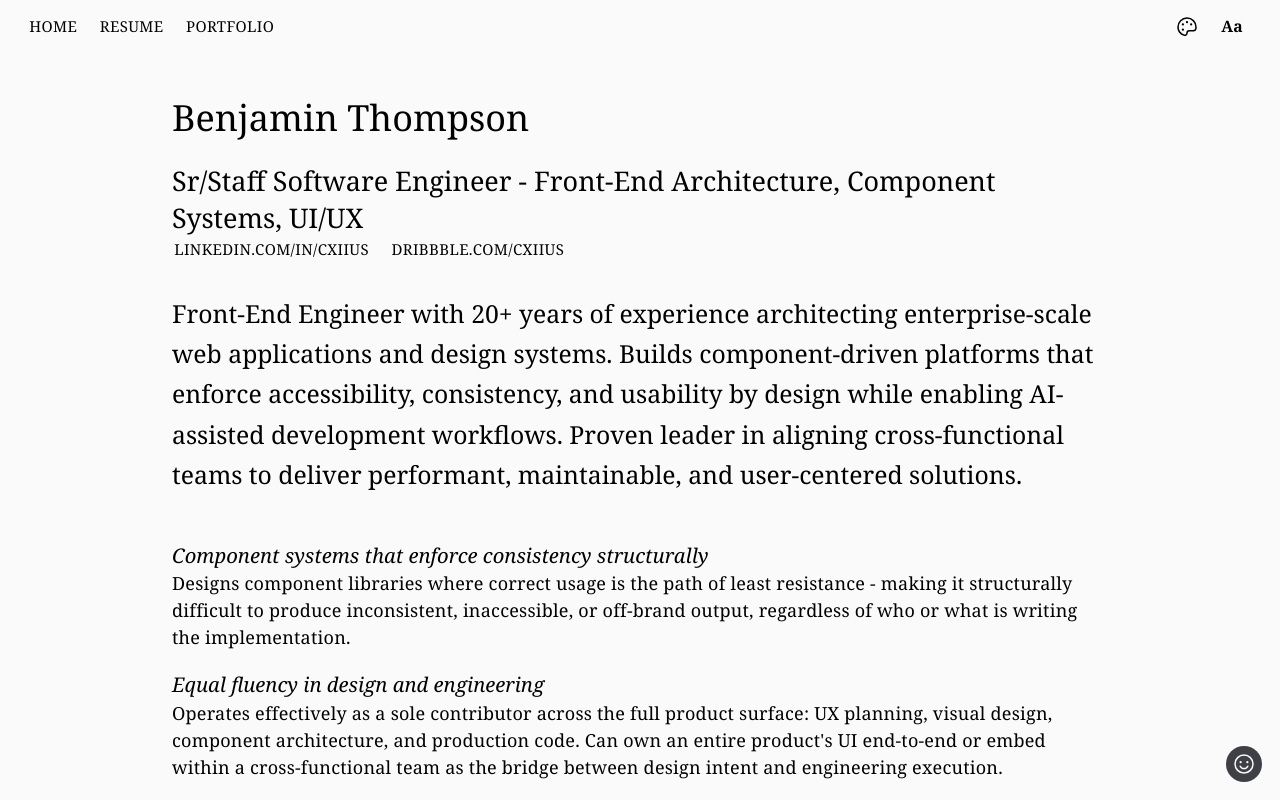
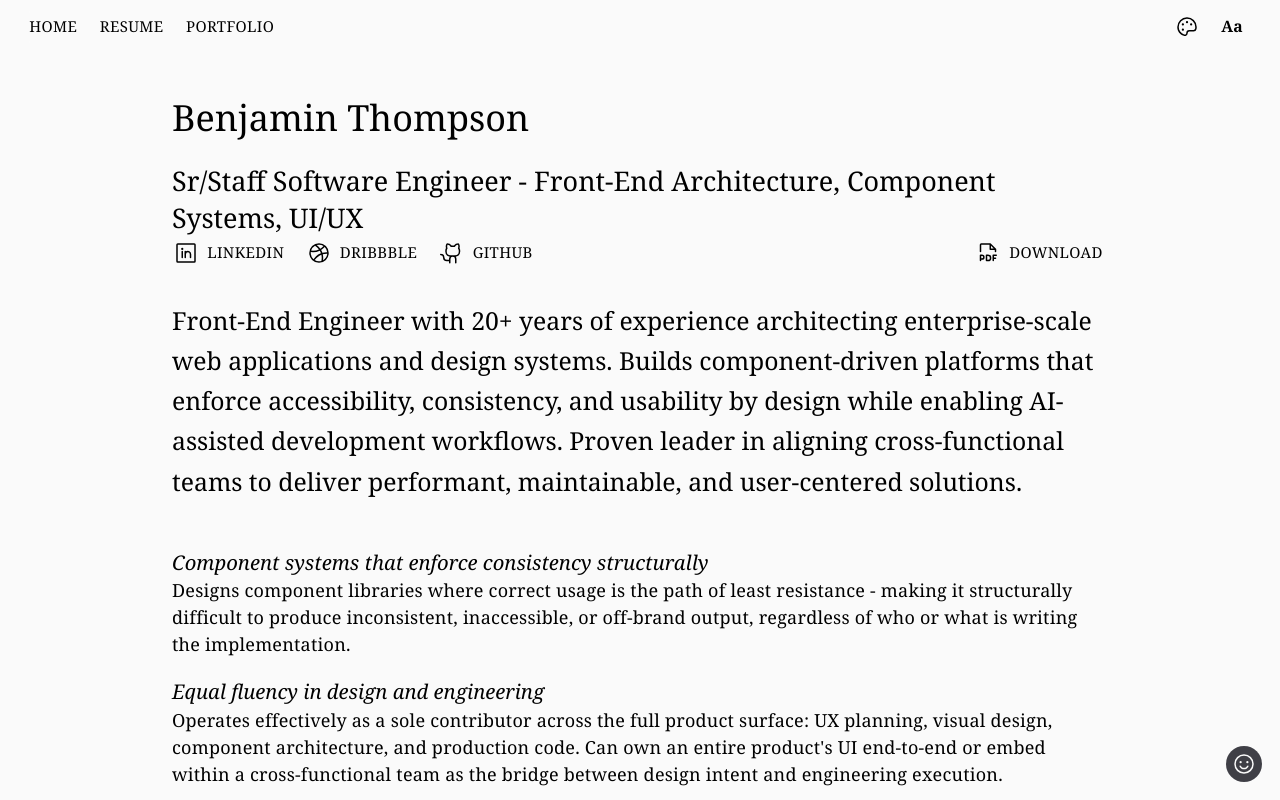
Before and after one commit to pixelsailor/cxiius, a SvelteKit app: page /resume in a window 1280 px wide. Shown: the top 800 px of the page. Built offline with nearby package versions, Linux system fonts and the light colour scheme; a web font is replaced by a local one.

Commit message:
add social link icons and pdf download

```diff
--- a/src/lib/content/identity.ts
+++ b/src/lib/content/identity.ts
@@ -15,6 +15,7 @@ export type Identity = {
 		url: string;
 		linkedin: string;
 		dribbble: string;
+		github: string;
 	};
 	yearsExperience: number;
 	summary: string;
@@ -31,7 +32,8 @@ const data: Identity = {
 		email: 'ben@cxii.us',
 		url: 'cxii.us',
 		linkedin: 'linkedin.com/in/cxiius',
-		dribbble: 'dribbble.com/cxiius'
+		dribbble: 'dribbble.com/cxiius',
+		github: 'github.com/pixelsailor/cxiius'
 	},
 	yearsExperience: 25,
 	summary:
--- /dev/null
+++ b/src/lib/ui/icons/DribbbleIcon.svelte
@@ -0,0 +1,16 @@
+<script lang="ts">
+	import IconRoot from './IconRoot.svelte';
+	import type { IconSize } from './IconSize';
+
+	let { size, ariaLabel }: { size?: IconSize | number; ariaLabel?: string } = $props();
+</script>
+
+<IconRoot {size} {ariaLabel}>
+	{#snippet children(iconSize: number | IconSize, ariaLabel: string)}
+		<svg xmlns="http://www.w3.org/2000/svg" width={iconSize} height={iconSize} fill="currentColor" viewBox="0 0 256 256" aria-label={ariaLabel || 'Dribbble icon'}>
+			<path
+				d="M128,24A104,104,0,1,0,232,128,104.11,104.11,0,0,0,128,24Zm87.65,96.18Q211.83,120,208,120a168.58,168.58,0,0,0-43.94,5.84A166.52,166.52,0,0,0,150.61,96a168.32,168.32,0,0,0,38.2-31.55A87.78,87.78,0,0,1,215.65,120.18ZM176.28,54.46A151.75,151.75,0,0,1,142,82.52a169.22,169.22,0,0,0-38.63-39,88,88,0,0,1,73,10.94ZM85.65,50.88a153.13,153.13,0,0,1,42,39.18A151.82,151.82,0,0,1,64,104a154.19,154.19,0,0,1-20.28-1.35A88.39,88.39,0,0,1,85.65,50.88ZM40,128a87.73,87.73,0,0,1,.53-9.64A168.85,168.85,0,0,0,64,120a167.84,167.84,0,0,0,72.52-16.4,150.82,150.82,0,0,1,12.31,27.13,167.11,167.11,0,0,0-24.59,11.6,169.22,169.22,0,0,0-55.07,51.06A87.8,87.8,0,0,1,40,128Zm42,75a152.91,152.91,0,0,1,50.24-46.79,148.81,148.81,0,0,1,20.95-10,152.48,152.48,0,0,1,3.73,33.47,152.93,152.93,0,0,1-3.49,32.56A87.92,87.92,0,0,1,82,203Zm89.06,1.73a170,170,0,0,0,1.86-25,168.69,168.69,0,0,0-4.45-38.47A152.31,152.31,0,0,1,208,136q3.8,0,7.61.19A88.13,88.13,0,0,1,171.06,204.72Z"
+			></path>
+		</svg>
+	{/snippet}
+</IconRoot>
--- /dev/null
+++ b/src/lib/ui/icons/GithubIcon.svelte
@@ -0,0 +1,16 @@
+<script lang="ts">
+	import IconRoot from './IconRoot.svelte';
+	import type { IconSize } from './IconSize';
+
+	let { size, ariaLabel }: { size?: IconSize | number; ariaLabel?: string } = $props();
+</script>
+
+<IconRoot {size} {ariaLabel}>
+	{#snippet children(iconSize: number | IconSize, ariaLabel: string)}
+		<svg xmlns="http://www.w3.org/2000/svg" width={iconSize} height={iconSize} fill="currentColor" viewBox="0 0 256 256" aria-label={ariaLabel || 'Github icon'}>
+			<path
+				d="M208.31,75.68A59.78,59.78,0,0,0,202.93,28,8,8,0,0,0,196,24a59.75,59.75,0,0,0-48,24H124A59.75,59.75,0,0,0,76,24a8,8,0,0,0-6.93,4,59.78,59.78,0,0,0-5.38,47.68A58.14,58.14,0,0,0,56,104v8a56.06,56.06,0,0,0,48.44,55.47A39.8,39.8,0,0,0,96,192v8H72a24,24,0,0,1-24-24A40,40,0,0,0,8,136a8,8,0,0,0,0,16,24,24,0,0,1,24,24,40,40,0,0,0,40,40H96v16a8,8,0,0,0,16,0V192a24,24,0,0,1,48,0v40a8,8,0,0,0,16,0V192a39.8,39.8,0,0,0-8.44-24.53A56.06,56.06,0,0,0,216,112v-8A58.14,58.14,0,0,0,208.31,75.68ZM200,112a40,40,0,0,1-40,40H112a40,40,0,0,1-40-40v-8a41.74,41.74,0,0,1,6.9-22.48A8,8,0,0,0,80,73.83a43.81,43.81,0,0,1,.79-33.58,43.88,43.88,0,0,1,32.32,20.06A8,8,0,0,0,119.82,64h32.35a8,8,0,0,0,6.74-3.69,43.87,43.87,0,0,1,32.32-20.06A43.81,43.81,0,0,1,192,73.83a8.09,8.09,0,0,0,1,7.65A41.72,41.72,0,0,1,200,104Z"
+			></path>
+		</svg>
+	{/snippet}
+</IconRoot>
--- /dev/null
+++ b/src/lib/ui/icons/LinkedInIcon.svelte
@@ -0,0 +1,16 @@
+<script lang="ts">
+	import IconRoot from './IconRoot.svelte';
+	import type { IconSize } from './IconSize';
+
+	let { size, ariaLabel }: { size?: IconSize | number; ariaLabel?: string } = $props();
+</script>
+
+<IconRoot {size} {ariaLabel}>
+	{#snippet children(iconSize: number | IconSize, ariaLabel: string)}
+		<svg xmlns="http://www.w3.org/2000/svg" width={iconSize} height={iconSize} fill="currentColor" viewBox="0 0 256 256" aria-label={ariaLabel || 'LinkedIn icon'}>
+			<path
+				d="M216,24H40A16,16,0,0,0,24,40V216a16,16,0,0,0,16,16H216a16,16,0,0,0,16-16V40A16,16,0,0,0,216,24Zm0,192H40V40H216V216ZM96,112v64a8,8,0,0,1-16,0V112a8,8,0,0,1,16,0Zm88,28v36a8,8,0,0,1-16,0V140a20,20,0,0,0-40,0v36a8,8,0,0,1-16,0V112a8,8,0,0,1,15.79-1.78A36,36,0,0,1,184,140ZM100,84A12,12,0,1,1,88,72,12,12,0,0,1,100,84Z"
+			></path>
+		</svg>
+	{/snippet}
+</IconRoot>
--- /dev/null
+++ b/src/lib/ui/icons/PdfIcon.svelte
@@ -0,0 +1,16 @@
+<script lang="ts">
+	import IconRoot from './IconRoot.svelte';
+	import type { IconSize } from './IconSize';
+
+	let { size, ariaLabel }: { size?: IconSize | number; ariaLabel?: string } = $props();
+</script>
+
+<IconRoot {size} {ariaLabel}>
+	{#snippet children(iconSize: number | IconSize, ariaLabel: string)}
+		<svg xmlns="http://www.w3.org/2000/svg" width={iconSize} height={iconSize} fill="currentColor" viewBox="0 0 256 256" aria-label={ariaLabel || 'PDF icon'}>
+			<path
+				d="M224,152a8,8,0,0,1-8,8H192v16h16a8,8,0,0,1,0,16H192v16a8,8,0,0,1-16,0V152a8,8,0,0,1,8-8h32A8,8,0,0,1,224,152ZM92,172a28,28,0,0,1-28,28H56v8a8,8,0,0,1-16,0V152a8,8,0,0,1,8-8H64A28,28,0,0,1,92,172Zm-16,0a12,12,0,0,0-12-12H56v24h8A12,12,0,0,0,76,172Zm88,8a36,36,0,0,1-36,36H112a8,8,0,0,1-8-8V152a8,8,0,0,1,8-8h16A36,36,0,0,1,164,180Zm-16,0a20,20,0,0,0-20-20h-8v40h8A20,20,0,0,0,148,180ZM40,112V40A16,16,0,0,1,56,24h96a8,8,0,0,1,5.66,2.34l56,56A8,8,0,0,1,216,88v24a8,8,0,0,1-16,0V96H152a8,8,0,0,1-8-8V40H56v72a8,8,0,0,1-16,0ZM160,80h28.69L160,51.31Z"
+			></path>
+		</svg>
+	{/snippet}
+</IconRoot>
--- a/src/lib/ui/icons/index.ts
+++ b/src/lib/ui/icons/index.ts
@@ -1,11 +1,15 @@
 import CloseIcon from './CloseIcon.svelte';
 import DesktopIcon from './DesktopIcon.svelte';
 import DimSunIcon from './DimSunIcon.svelte';
+import DribbbleIcon from './DribbbleIcon.svelte';
+import GithubIcon from './GithubIcon.svelte';
+import LinkedInIcon from './LinkedInIcon.svelte';
 import MoonIcon from './MoonIcon.svelte';
 import MoonStarsIcon from './MoonStarsIcon.svelte';
 import PaletteIcon from './PaletteIcon.svelte';
+import PdfIcon from './PdfIcon.svelte';
 import SmileyIcon from './SmileyIcon.svelte';
 import SunIcon from './SunIcon.svelte';
 import SunHorizonIcon from './SunHorizonIcon.svelte';
 
-export { CloseIcon, DesktopIcon, MoonIcon, MoonStarsIcon, SunIcon, DimSunIcon, SunHorizonIcon, SmileyIcon, PaletteIcon };
+export { CloseIcon, DesktopIcon, MoonIcon, MoonStarsIcon, SunIcon, DimSunIcon, SunHorizonIcon, SmileyIcon, PaletteIcon, LinkedInIcon, DribbbleIcon, PdfIcon, GithubIcon };
--- a/src/routes/resume/+page.svelte
+++ b/src/routes/resume/+page.svelte
@@ -1,6 +1,11 @@
 <script lang="ts">
 	import { Button } from 'bits-ui';
 	import type { PageProps } from './$types';
+	import { resolve } from '$app/paths';
+	import type { Pathname } from '$app/types';
+	import { LinkedInIcon, DribbbleIcon, GithubIcon, PdfIcon } from '$lib/ui/icons';
+
+	const resumePdfPath = '/assets/ben-thompson__frontend-swe.pdf' as Pathname;
 
 	let { data }: PageProps = $props();
 </script>
@@ -22,10 +27,28 @@
 			<h2 class="headline-small role">{data.identity.role}</h2>
 			<ul class="supporting-links link">
 				<li class="supporting-link">
-					<a href="https://{data.identity.contact.linkedin}">{data.identity.contact.linkedin}</a>
+					<a href="https://{data.identity.contact.linkedin}" class="linkedin-link">
+						<LinkedInIcon size="sm" ariaLabel="LinkedIn" />
+						LinkedIn
+					</a>
 				</li>
 				<li class="supporting-link">
-					<a href="https://{data.identity.contact.dribbble}">{data.identity.contact.dribbble}</a>
+					<a href="https://{data.identity.contact.dribbble}" class="dribbble-link">
+						<DribbbleIcon size="sm" ariaLabel="Dribbble" />
+						Dribbble
+					</a>
+				</li>
+				<li class="supporting-link">
+					<a href="https://{data.identity.contact.github}" class="github-link">
+						<GithubIcon size="sm" ariaLabel="Github" />
+						Github
+					</a>
+				</li>
+				<li class="supporting-link align-right">
+					<a href={resolve(resumePdfPath)} class="pdf-link" download>
+						<PdfIcon size="sm" ariaLabel="PDF" />
+						Download
+					</a>
 				</li>
 			</ul>
 		</section>
@@ -121,6 +144,31 @@
 		padding: 0;
 		margin: 0;
 		list-style: none;
+	}
+
+	.supporting-link a {
+		display: flex;
+		flex-direction: row;
+		align-items: center;
+		gap: 0.5rem;
+		border: none;
+
+		&.linkedin-link:hover {
+			color: #0077b5;
+		}
+		&.dribbble-link:hover {
+			color: #ea4c89;
+		}
+		&.github-link:hover {
+			color: #a855f7;
+		}
+		&.pdf-link:hover {
+			color: #b92b27;
+		}
+	}
+
+	.supporting-link.align-right {
+		margin-left: auto;
 	}
 
 	.page-content {
```
Also changed, not shown: 1 other file (tests, documents, lock files or other folders).
